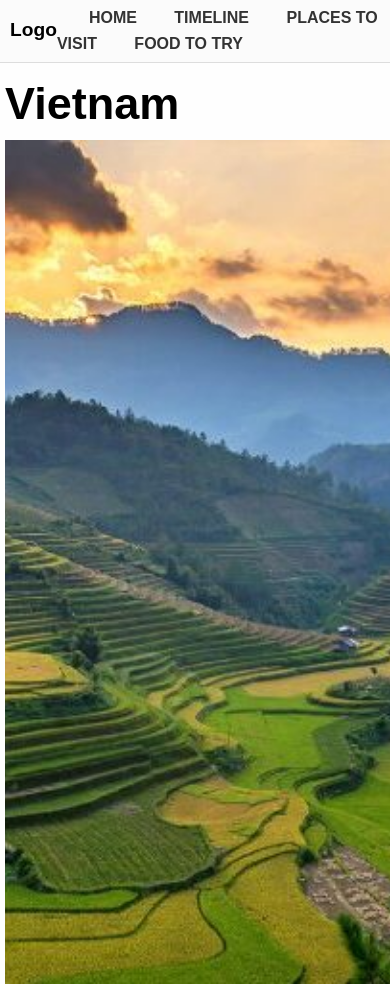
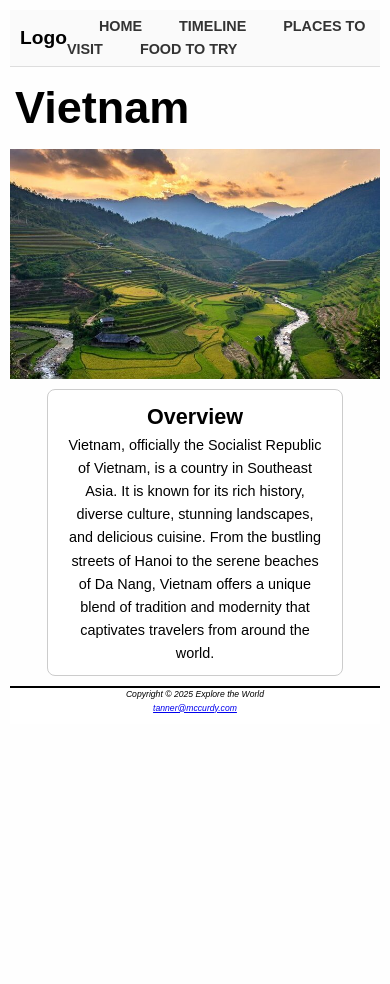
Before and after one commit to tanner-mccurdy/tanner-mccurdy.github.io, a plain HTML site: page project/index.html in a window 390 px wide. Shown: the top 984 px of the page. After the commit the page ends 844 px from the top, so only its background shows below. Drawn offline with Linux system fonts and the light colour scheme.

Commit message:
Project Prep Exercise 4
- Updated the nav list with issues found
- Updated Index page to correctly fill width and height by 100%.
- Adjusted minor issues with W3C
- Started outlining future plans for food_to_try.html to have cards.
- Fixed Grid system on places_to_visit to show only two grids on each row.
- Planning to switch places_to_visit to card based page.
- ensured viewport meta tag was included on all html docs
- added media queries to project.css
- added print stylesheet

```diff
--- a/project/index.html
+++ b/project/index.html
@@ -1,12 +1,13 @@
 <!DOCTYPE html>
 <html lang="en">
 <head>
-  <meta charset="UTF-8" />
-  <meta name="viewport" content="width=device-width, initial-scale=1.0"/>
+  <meta charset="UTF-8"/>
+  <meta name="viewport" content="width=device-width, initial-scale=1.0"/> <!-- Ensures proper rendering and touch zooming on mobile devices -->
   <title>Vietnam</title>
 
-  <link rel="icon" href="flag.ico" />
-  <link rel="stylesheet" href="project.css" />
+  <link rel="icon" href="flag.ico"/>
+  <link rel="stylesheet" href="project.css"/>
+  <link rel="stylesheet" href="print.css" media="print">
 </head>
 <body>
 
@@ -15,18 +16,19 @@
     <nav id ="navmain">
       <ul>
         <li><a href="index.html">Home</a></li>
-        <li><a href="timeline.html">Timeline</a></li></li>
-        <li><a href="places_to_visit.html">Places to Visit</a>
+        <li><a href="timeline.html">Timeline</a></li>
+        <li><a href="places_to_visit.html">Places to Visit</a></li>
         <li><a href="food_to_try.html">Food to Try</a></li>
       </ul>
     </nav>
   </header>
   <section class="page-title">
     <h1>Vietnam</h1>
+  </section>
 
-  <section class="hero">
-    <img src="images/Vietnam.jpeg" alt="Beautiful view of Vietnam" />
-  </section>
+  <div class="hero">
+    <img src="images/Vietnam.jpeg" alt="Beautiful View of Vietnam" />
+  </div>
 
   <section class="overview">
     <h2>Overview</h2>
--- /dev/null
+++ b/project/print.css
@@ -0,0 +1,8 @@
+nav, footer, .ads {
+  display: none;
+}
+body {
+  font-size: 12pt;
+  color: #000;
+  background: #fff;
+}
--- a/project/project.css
+++ b/project/project.css
@@ -38,7 +38,6 @@ nav {
   font-weight: bold;
   list-style-type: none;
   padding: 1% 0%;
-  border-left:
 }
 
 #navmain ul li {
@@ -75,8 +74,8 @@ footer {
 
 /* index */
 .hero {
-  height: 100vh;
-  width: 100vw;
+  height: 100%;
+  width: 100%;
   overflow: hidden;
 }
 
@@ -99,12 +98,20 @@ footer {
 }
 
 /* food */
+  /* food cards */
+.food-grid {
+  display: grid;
+  grid-template-columns: repeat(3, 1fr);
+  gap: 2rem;
+  padding: 0 2rem 2rem;
+}
 
 /* places */
+  /* Planning to change to clickable cards that go into more details of each place. */
 
 .grid-container {
   display: grid;
-  grid-template-columns: repeat(auto-fit, minmax(300px, 1fr));
+  grid-template-columns: repeat(2,1fr);
   gap: 2rem;
   padding: 0 2rem 2rem;
 }
@@ -171,3 +178,30 @@ footer {
 .timeline-item.text {
   background-color: #fff;
 }
+
+/* Responsive Design */
+  /* Phone */
+@media (max-width: 600px) {
+  nav ul {
+    flex-direction: column;
+  }
+  .grid-container {
+    grid-template-columns: 1fr;
+  }
+}
+
+  /* Tablet */
+@media (max-width: 768px) {
+  body {
+    font-size: 0.9em;
+    margin: 10px;
+  }
+}
+
+  /* Desktop */
+@media (min-width: 1200px) {
+  body {
+    margin: 0 auto;
+    max-width: 1200px;
+  }
+}
```
Also changed, not shown: project/food_to_try.html (+9 -5 lines), project/places_to_visit.html (+9 -6 lines), project/timeline.html (+6 -4 lines).
